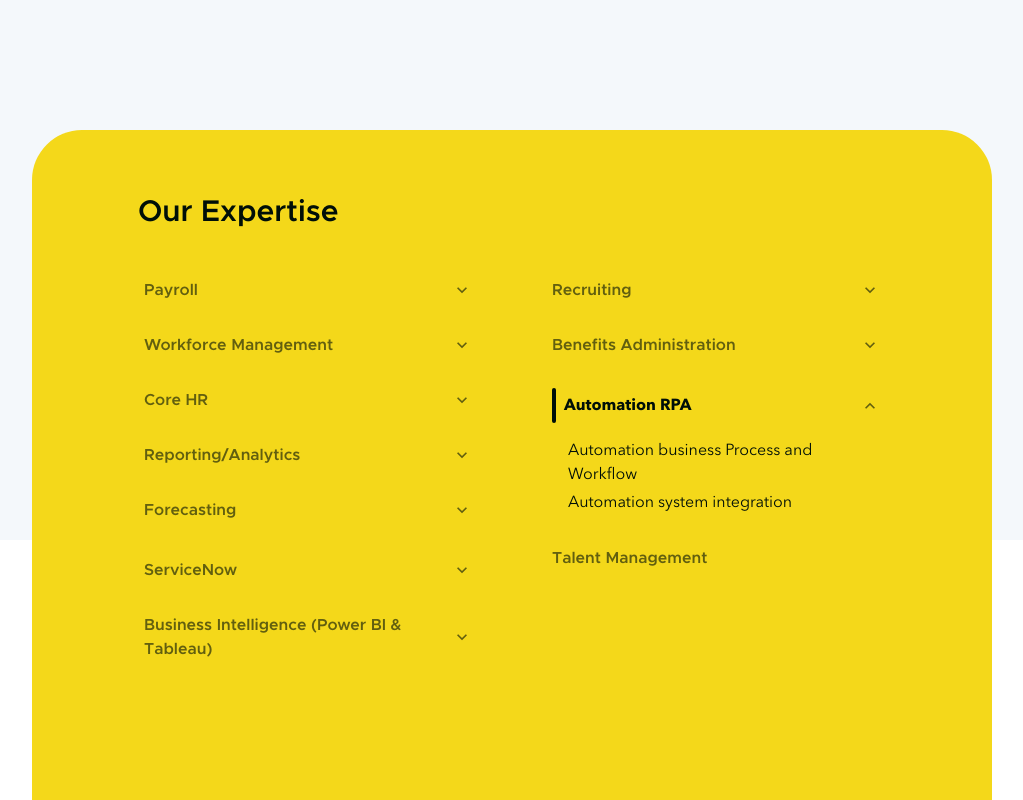
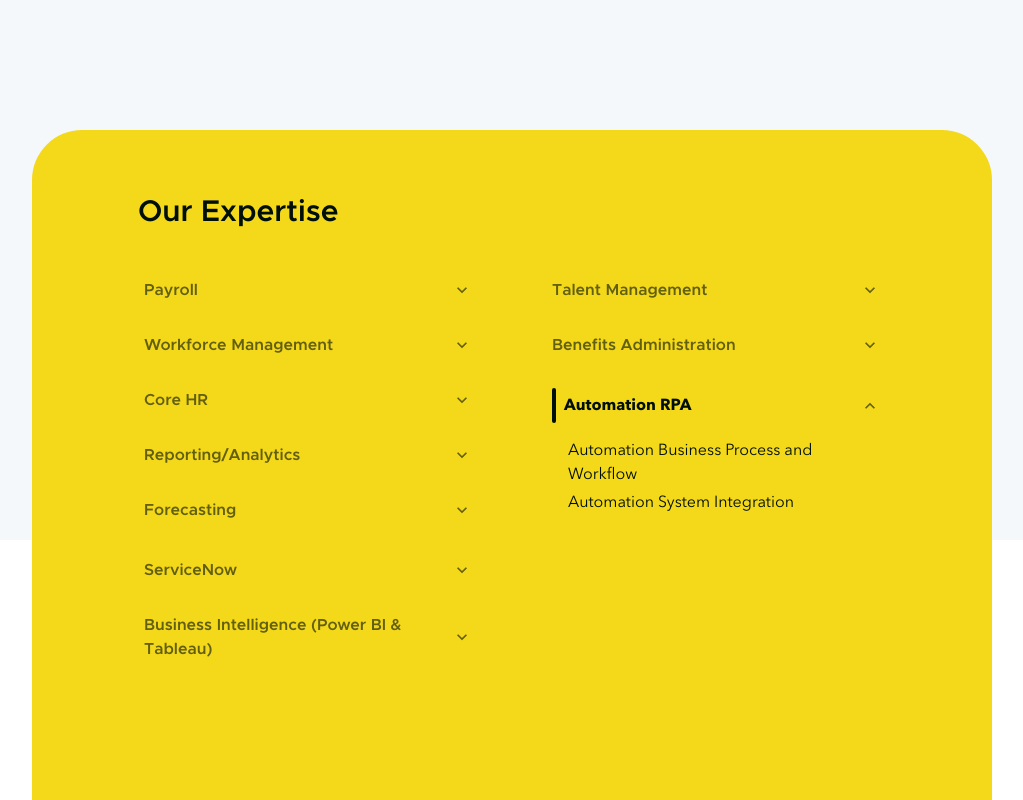
Before and after one commit to frontendninja10/overhol, a React (Vite) app: page / in a window 1280 px wide. Both pictures are taken after a click on the button "Automation RPA". Shown: the part 1540-2340 px from the top of the page, without its empty margins (128-1151 px from the left). Built offline with nearby package versions, Linux system fonts and the light colour scheme.

Commit message:
Edited dropdowns

```diff
--- a/src/components/Expertise.jsx
+++ b/src/components/Expertise.jsx
@@ -440,7 +440,7 @@
                         ) : (
                           ""
                         )}
-                        Recruiting
+                        Talent Management
                       </Box>
                       <AccordionIcon />
                     </AccordionButton>
@@ -452,6 +452,7 @@
                       spacing={1}
                       fontFamily={"AvenirNextLTPro-Regular"}
                     >
+                      <ListItem>Recruitment</ListItem>
                       <ListItem>Onboarding and Off-boarding</ListItem>
                       <ListItem>Performance Management</ListItem>
                       <ListItem>Learning and Development</ListItem>
@@ -554,17 +555,14 @@
                       fontFamily={"AvenirNextLTPro-Regular"}
                     >
                       <ListItem>
-                        Automation business Process and Workflow
+                        Automation Business Process and Workflow
                       </ListItem>
-                      <ListItem>Automation system integration</ListItem>
+                      <ListItem>Automation System Integration</ListItem>
                     </UnorderedList>
                   </AccordionPanel>
                 </>
               )}
             </AccordionItem>
-            <UnorderedList spacing={1} listStyleType={"none"} mb={"30px"}>
-              <ListItem>Talent Management</ListItem>
-            </UnorderedList>
           </Accordion>
         </Flex>
       </Flex>
```
